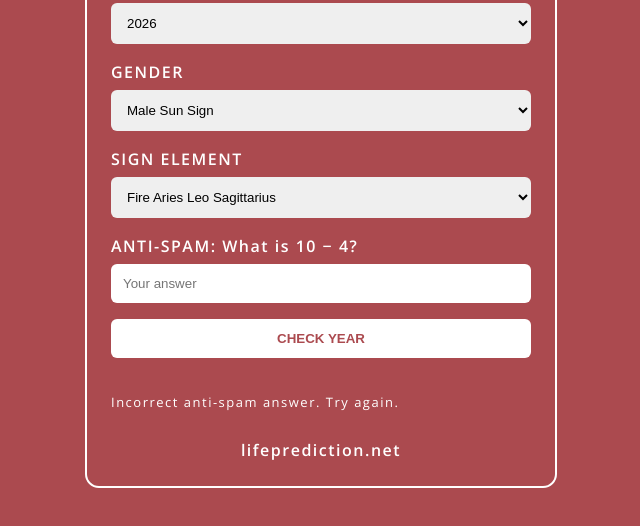
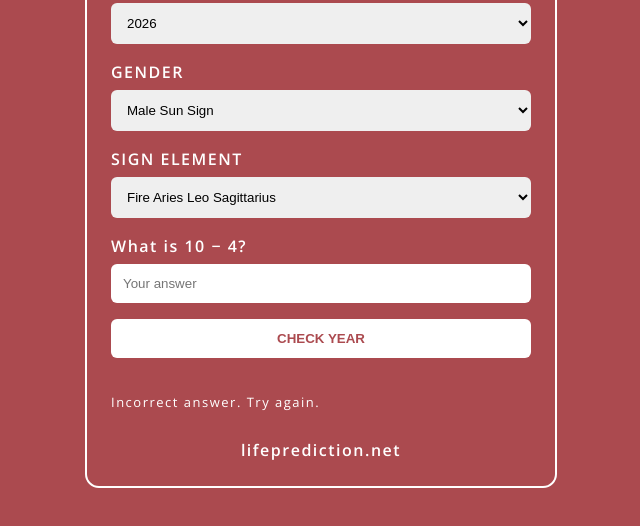
Before and after one commit to SanjuPaison/year-astrology-forecast, a plain HTML site: page index.html in a window 1280 px wide. Both pictures are taken after a click on the button "CHECK YEAR". Shown: the part 194-720 px from the top of the page, without its empty margins (319-959 px from the left). Drawn offline with nearby package versions, Linux system fonts and the light colour scheme.

Commit message:
Update index.html

```diff
--- a/index.html
+++ b/index.html
@@ -184,8 +184,7 @@ function generateCaptcha() {
   ];
   const pick = questions[Math.floor(Math.random() * questions.length)];
   captchaCorrect = pick.a;
-  document.getElementById("captchaLabel").innerText =
-    "ANTI-SPAM: " + pick.q;
+  document.getElementById("captchaLabel").innerText = pick.q;
 }
 generateCaptcha();
 
@@ -214,7 +213,7 @@ function calculateForecast() {
   }
 
   if (document.getElementById("captchaAnswer").value.trim() !== captchaCorrect) {
-    result.innerHTML = "Incorrect anti-spam answer. Try again.";
+    result.innerHTML = "Incorrect answer. Try again.";
     generateCaptcha();
     return;
   }
```
